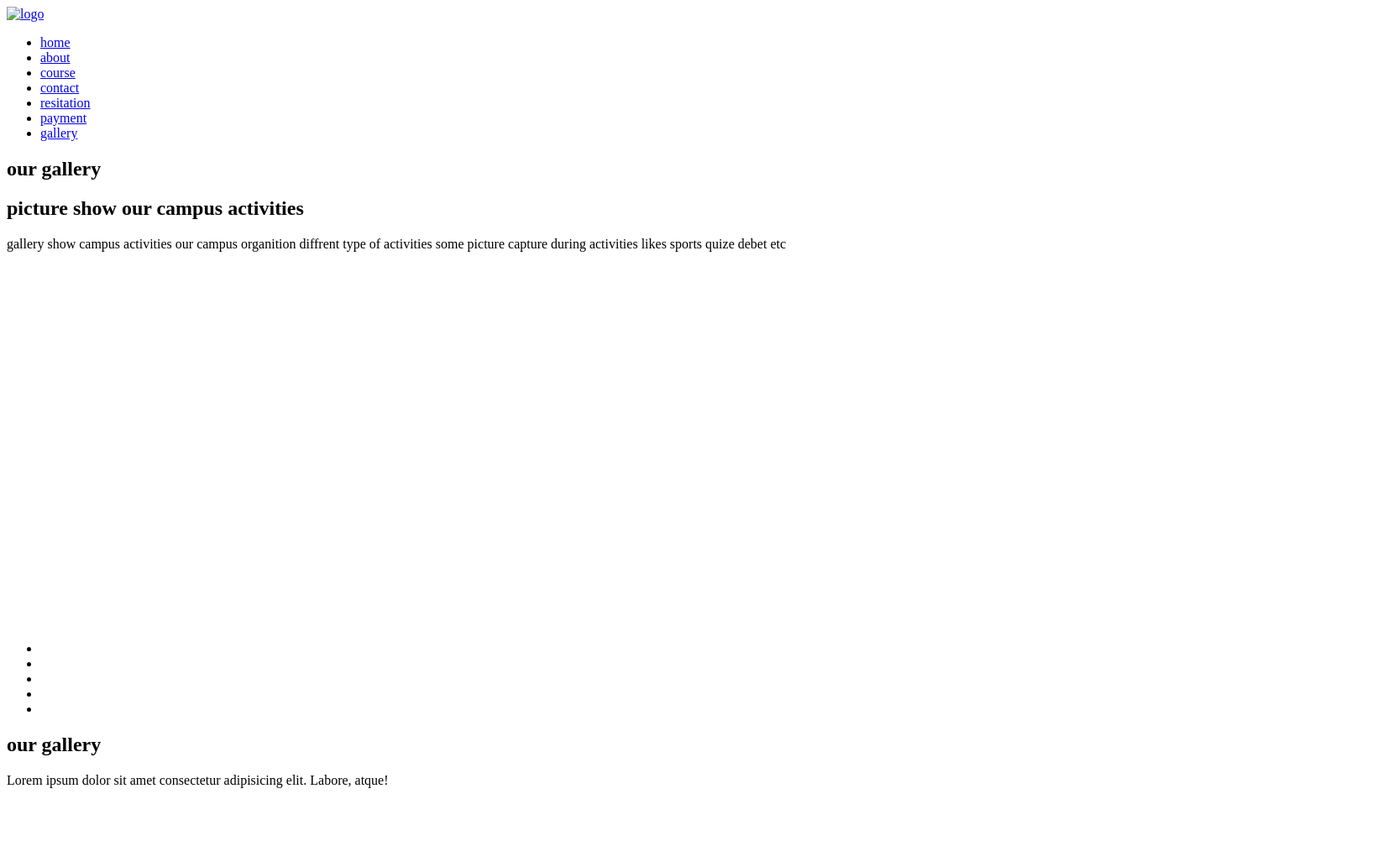
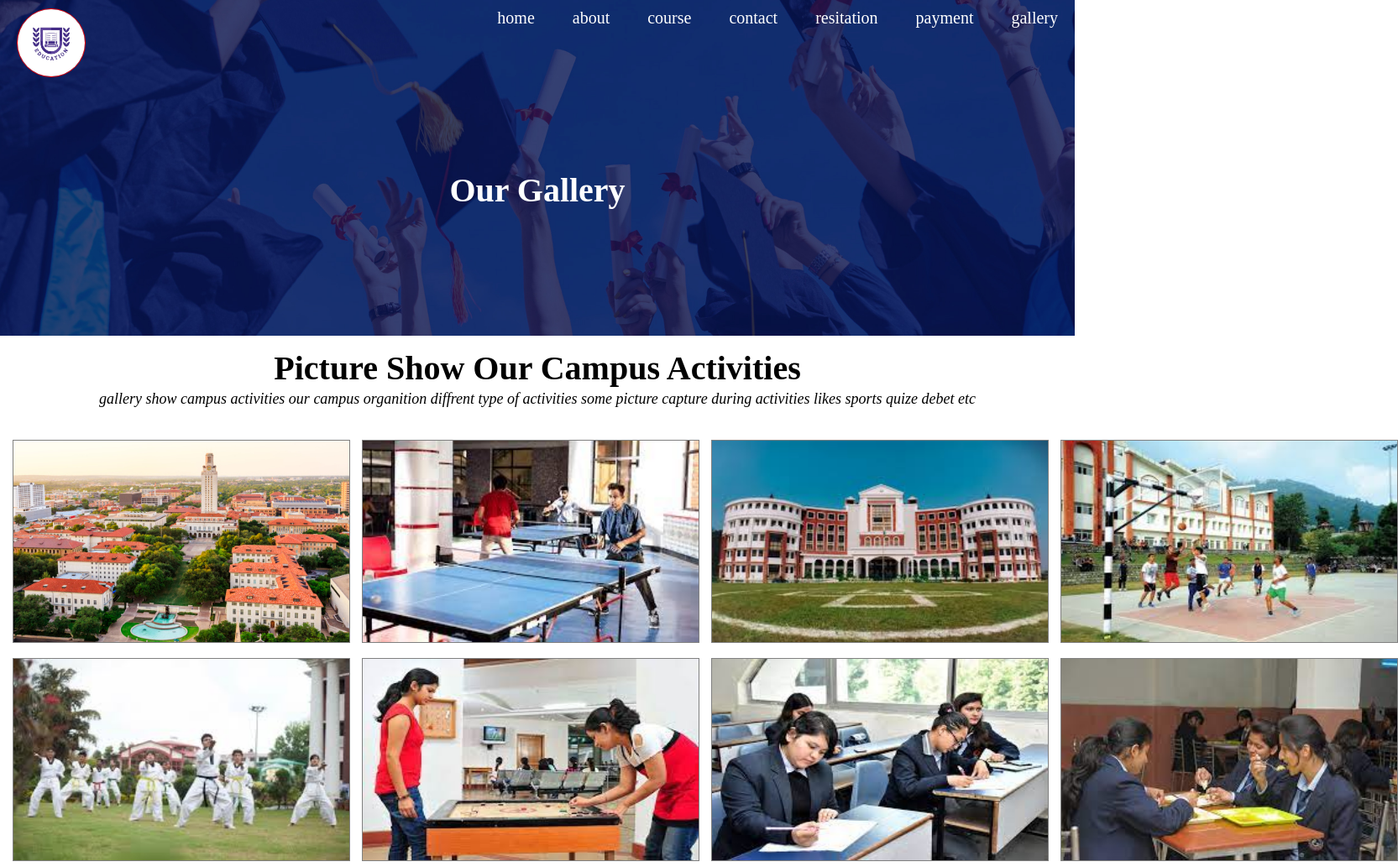
Before and after one commit to iamalendra/ukprotocol.com, a plain HTML site: page gallery.html in a window 1280 px wide. Shown: the top 1033 px of the page at 84% size, 1665 px wide, since content can reach past the window. Before the commit the page ends 955 px from the top, so only its background shows below. Drawn offline with Linux system fonts and the light colour scheme; the site is published under a folder, as on GitHub Pages, so addresses that start at the root find nothing.

Commit message:
Update gallery.html

```diff
--- a/gallery.html
+++ b/gallery.html
@@ -5,15 +5,15 @@
     <meta charset="UTF-8">
     <meta http-equiv="X-UA-Compatible" content="IE=edge">
     <meta name="viewport" content="width=device-width, initial-scale=1.0">
-    <link rel="stylesheet" href="/css/sytle.css">
-    <link rel="stylesheet" href="/css/responsive.css">
+    <link rel="stylesheet" href="css/sytle.css">
+    <link rel="stylesheet" href="css/responsive.css">
     <title>uttrakhand univercity</title>
 </head>
 
 <body>
     <section class="sub-header">
         <nav>
-            <a href="index.html"><img src="/image/logo.jpg" alt="logo"></a>
+            <a href="index.html"><img src="image/logo.jpg" alt="logo"></a>
             <div class="nav-links">
                 <ul>
                     <li><a href="index.html" >home</a></li>
@@ -34,31 +34,31 @@
             quize debet etc</p>
         <div class="container">
             <div class="item">
-                <img src="/image/campus1.jpg" alt="">
+                <img src="image/campus1.jpg" alt="">
             </div>
-            <div class="item"> <img src="/image/ac1.jpg" alt=""></div>
-            <div class="item"> <img src="/image/ac11.jpg" alt=""></div>
-            <div class="item"> <img src="/image/ac12.jpg" alt=""></div>
-            <div class="item"> <img src="/image/ac13.jpg" alt=""></div>
-            <div class="item"> <img src="/image/ac2.jpg" alt=""></div>
-            <div class="item"> <img src="/image/ac3.jpg" alt=""></div>
-            <div class="item"> <img src="/image/ac4.jpg" alt=""></div>
-            <div class="item"> <img src="/image/ac5.jpg" alt=""></div>
-            <div class="item"> <img src="/image/ac6.jpg" alt=""></div>
-            <div class="item"> <img src="/image/ac7.jpg" alt=""></div>
-            <div class="item"> <img src="/image/ac8.jpg" alt=""></div>
-            <div class="item"> <img src="/image/ac9.jpg" alt=""></div>
-            <div class="item"> <img src="/image/ac10.jpg" alt=""></div>
-            <div class="item"> <img src="/image/ac14.jpg" alt=""></div>
-            <div class="item"> <img src="/image/ac15.jpg" alt=""></div>
-            <div class="item"> <img src="/image/ac16.jpg" alt=""></div>
-            <div class="item"> <img src="/image/ac17.jpg" alt=""></div>
-            <div class="item"> <img src="/image/ac18.jpg" alt=""></div>
-            <div class="item"> <img src="/image/ac19.jpg" alt=""></div>
-            <div class="item"> <img src="/image/ac21.jpg" alt=""></div>
-            <div class="item"> <img src="/image/ac20.jpg" alt=""></div>
-            <div class="item"> <img src="/image/ac22.jpg" alt=""></div>
-            <div class="item"> <img src="/image/g1.jpg" alt=""></div>
+            <div class="item"> <img src="image/ac1.jpg" alt=""></div>
+            <div class="item"> <img src="image/ac11.jpg" alt=""></div>
+            <div class="item"> <img src="image/ac12.jpg" alt=""></div>
+            <div class="item"> <img src="image/ac13.jpg" alt=""></div>
+            <div class="item"> <img src="image/ac2.jpg" alt=""></div>
+            <div class="item"> <img src="image/ac3.jpg" alt=""></div>
+            <div class="item"> <img src="image/ac4.jpg" alt=""></div>
+            <div class="item"> <img src="image/ac5.jpg" alt=""></div>
+            <div class="item"> <img src="image/ac6.jpg" alt=""></div>
+            <div class="item"> <img src="image/ac7.jpg" alt=""></div>
+            <div class="item"> <img src="image/ac8.jpg" alt=""></div>
+            <div class="item"> <img src="image/ac9.jpg" alt=""></div>
+            <div class="item"> <img src="image/ac10.jpg" alt=""></div>
+            <div class="item"> <img src="image/ac14.jpg" alt=""></div>
+            <div class="item"> <img src="image/ac15.jpg" alt=""></div>
+            <div class="item"> <img src="image/ac16.jpg" alt=""></div>
+            <div class="item"> <img src="image/ac17.jpg" alt=""></div>
+            <div class="item"> <img src="image/ac18.jpg" alt=""></div>
+            <div class="item"> <img src="image/ac19.jpg" alt=""></div>
+            <div class="item"> <img src="image/ac21.jpg" alt=""></div>
+            <div class="item"> <img src="image/ac20.jpg" alt=""></div>
+            <div class="item"> <img src="image/ac22.jpg" alt=""></div>
+            <div class="item"> <img src="image/g1.jpg" alt=""></div>
         </div>
 
     </section>
@@ -70,7 +70,7 @@
                 <li><a href=""><i class="fa-brands fa-square-instagram fa-2x"></i></a></li>
                 <li><a href=""><i class="fa-brands fa-twitter fa-2x"></i></a></li>
                 <li><a href=""><i class="fa-brands fa-linkedin fa-2x"></a></i>
-             <li> <a href=""><i class="fa-brands fa-square-whatsapp fa-2x"></a></i>
+                <li><a href=""><i class="fa-brands fa-square-whatsapp fa-2x"></a></i>
             </ul>
         </div>
         <h2>our gallery</h2>
```
